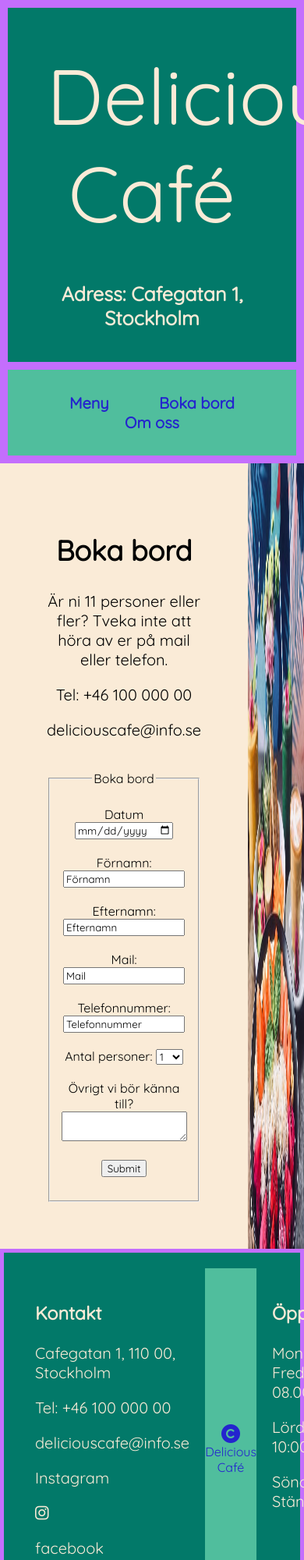
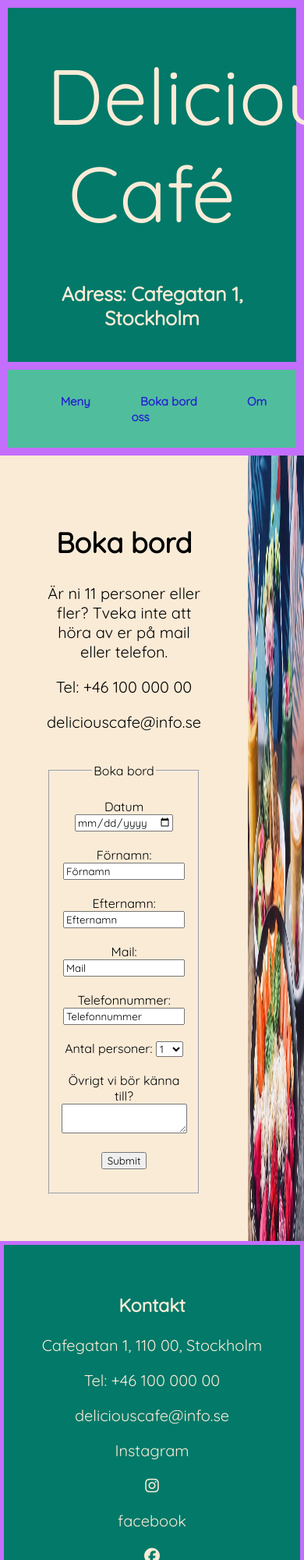
Before and after one commit to victoriamoschl/Restaurang, a plain HTML site: page bokabord.html in a window 390 px wide. Shown: the top 2000 px of the page at 78% size. Drawn offline with Linux system fonts and the light colour scheme; a web font is replaced by a local one.

Commit message:
topnav 15 px

```diff
--- a/style.css
+++ b/style.css
@@ -182,7 +182,7 @@ align-self: 100%;
     height: 100%;
 }
 
-/* Media Querie */
+/* Media Queries */
 
 @media (max-width:992px) {
     .header{
@@ -200,14 +200,23 @@ align-self: 100%;
     }
 
     .topnav a{
-        font-size: 20px;
+        font-size: 30px;
     }
 
     .content{
         flex-direction: column;
         text-align: center;
+    }
+    .footer{
         flex-direction: column;
         text-align: center;
+    }
+    .foot-child2{
+        flex: 1;
+        color:rgb(36, 36, 206);
+        background-color:rgb(80, 190, 157);
+        text-align: center;
+        display: flex; justify-content: center; align-items: center; height: 200px;
     }
 
 }
@@ -221,9 +230,14 @@ align-self: 100%;
     }
 
     .topnav a{
-        font-size: 20px;
+        font-size: 15px;
     }
     .content{
+        flex-direction: column;
+        text-align: center;
+    }
+
+    .footer{
         flex-direction: column;
         text-align: center;
     }
```
